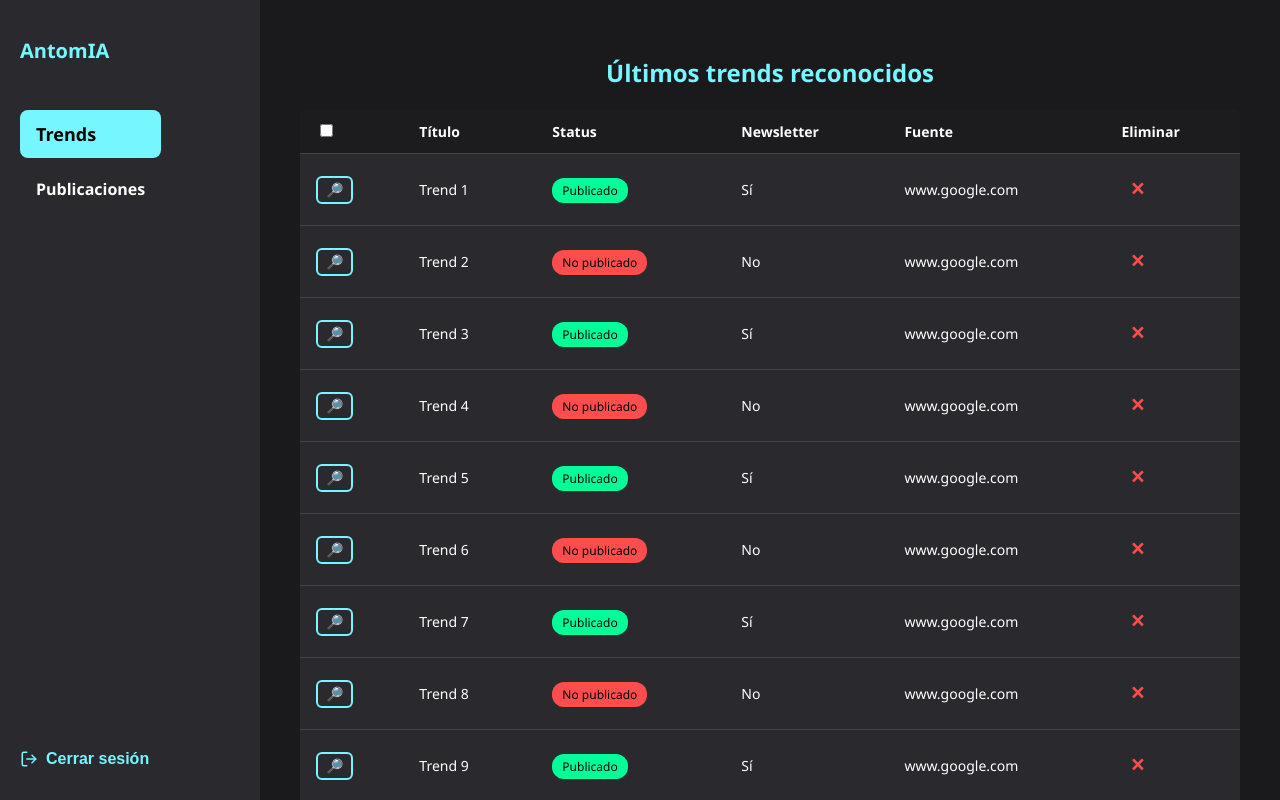
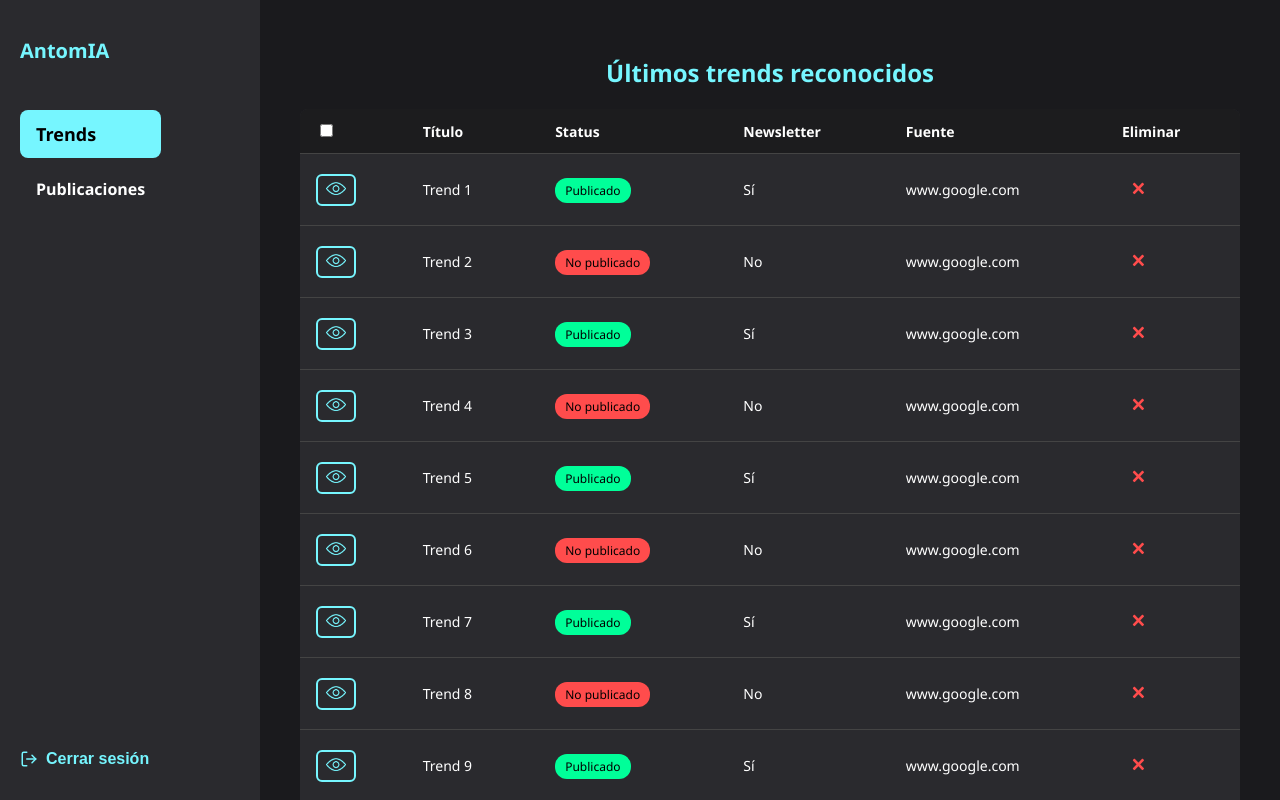
Before and after one commit to Solizra/PROYECTO_FINAL-ANTOMIA, a React (Vite) app in the folder frontend/: page /Home in a window 1280 px wide. Built offline with nearby package versions, Linux system fonts and the light colour scheme; sample sign-in values are in the browser's storage.

Commit message:
terminamos de retocar home.jsx

```diff
--- a/frontend/src/pages/Home.css
+++ b/frontend/src/pages/Home.css
@@ -189,9 +189,15 @@
   cursor: pointer;
   font-size: 14px;
   transition: background-color 0.2s, color 0.2s;
+  height: 32px;
 }
 
 .info-btn-outline:hover {
-  background-color: #76f6ff;
+  background-color: #76f6ff4b;
   color: #000;
 }
+
+.info-btn-outline img {
+  max-width: 20px;
+  max-height: 20px;
+}
--- a/frontend/src/pages/Home.jsx
+++ b/frontend/src/pages/Home.jsx
@@ -5,6 +5,7 @@ import { supabase } from "../supabaseClient";
 import { LogOut } from "lucide-react";
 
 function Home() {
+  const ojo= "https://cdn-icons-png.freepik.com/512/3722/3722014.png";
   const location = useLocation();
   const navigate = useNavigate();
 
@@ -83,7 +84,9 @@ function Home() {
               <tr key={trend.id}>
                 <td>
                   <Link to={`/trends/${trend.id}`}>
-                    <button className="info-btn-outline">🔎</button>
+                    <button className="info-btn-outline">
+                      <img src="../src/assets/ojito.png" alt="Ojo"></img>
+                    </button>
                   </Link>
                 </td>
                 <td>{trend.titulo}</td>
```
Also changed, not shown: frontend/src/assets/ojito.png (added).
